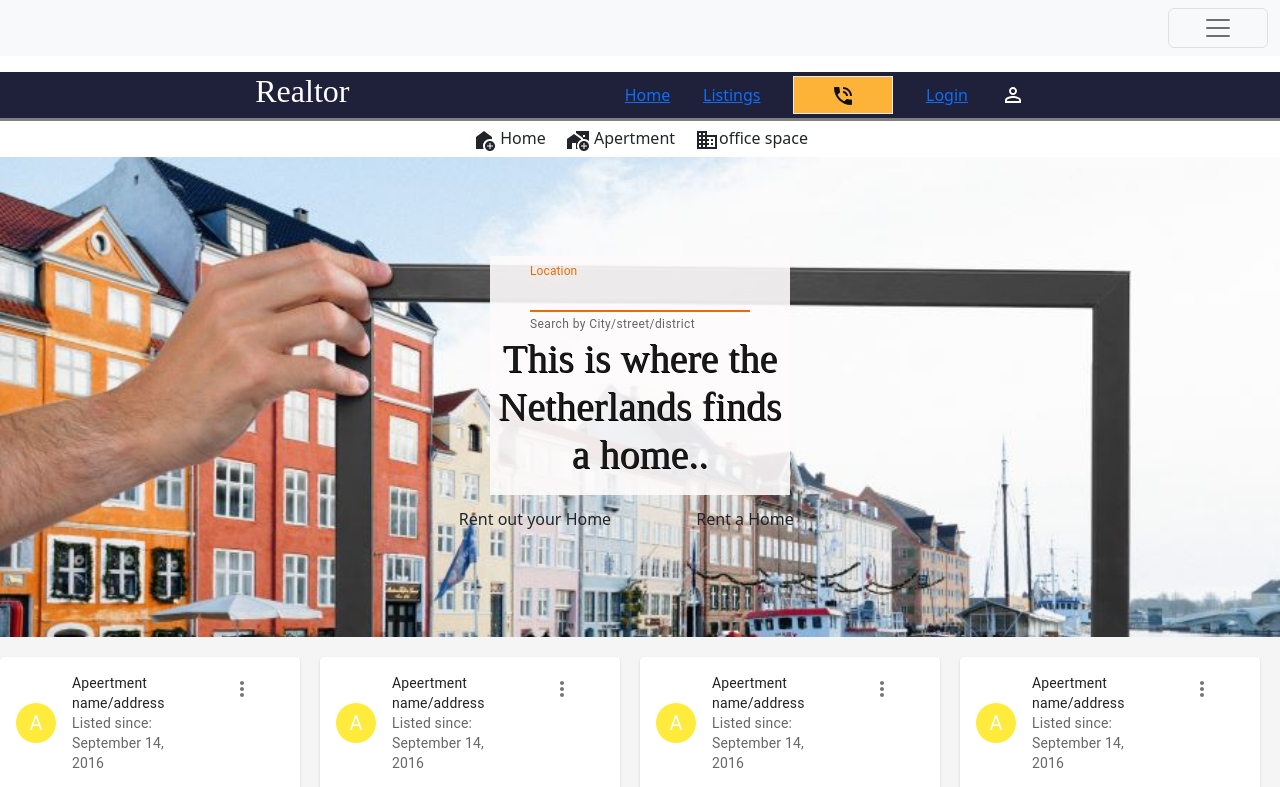
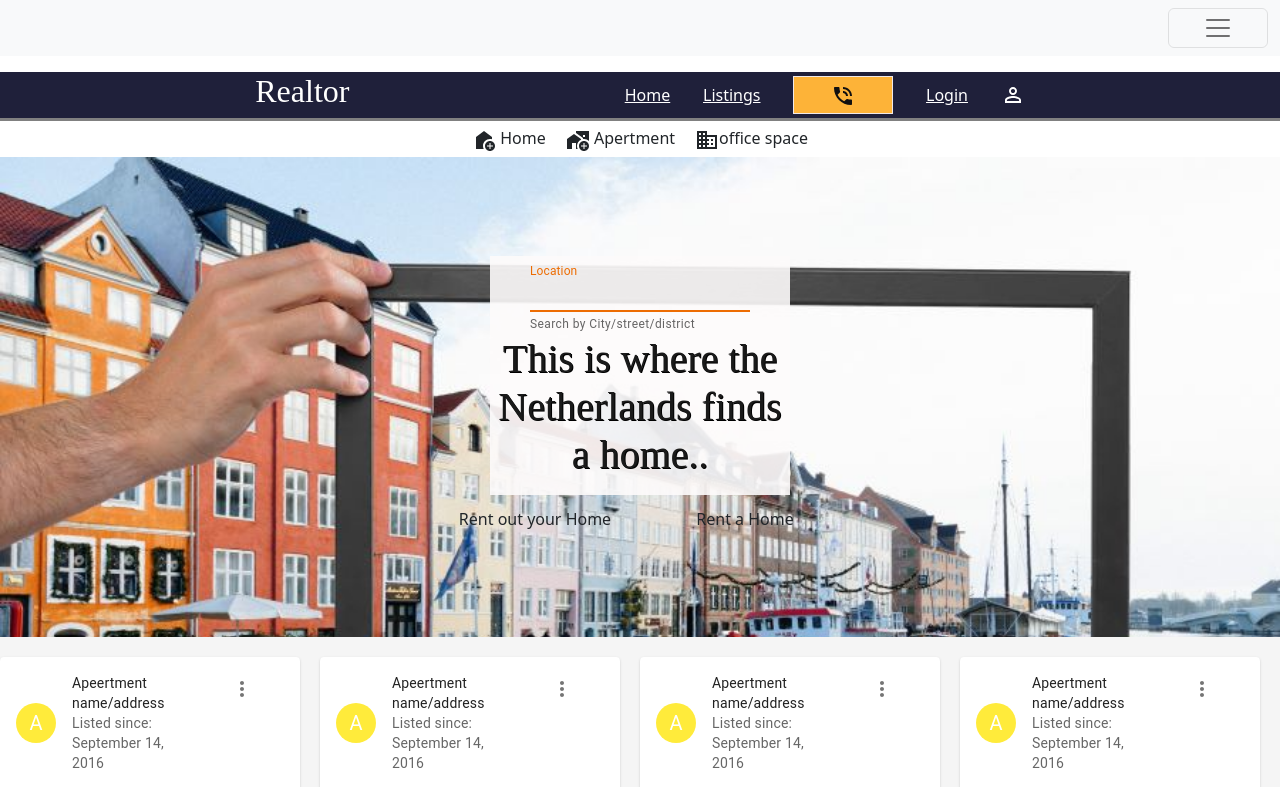
Before and after one commit to scriptBozz/realtor, a React (Create React App) app: page / in a window 1280 px wide. Shown: the top 787 px of the page. Built offline with nearby package versions, Linux system fonts and the light colour scheme.

Commit message:
bootstrap nav

```diff
--- a/src/components/navItem.jsx
+++ b/src/components/navItem.jsx
@@ -69,10 +69,10 @@ export default function NavItems(){
             <h2 className="logo-text menu-item1">Realtor</h2>
             <div className="menu-items2">
 
-                <Link to=""><li>Home</li></Link>
-                <Link to="/Listings"><li>Listings</li></Link>
+                <Link to="" style={{ color: '#FFF' }}><li>Home</li></Link>
+                <Link to="/Listings" style={{ color: '#FFF' }}><li>Listings</li></Link>
                 <button className=""><PhoneInTalkIcon/></button>
-                <Link to="/Login"><li>Login </li></Link>
+                <Link to="/Login" style={{ color: '#FFF' }}><li>Login </li></Link>
                 <PersonOutlineSharpIcon />
             </div>
 
```
